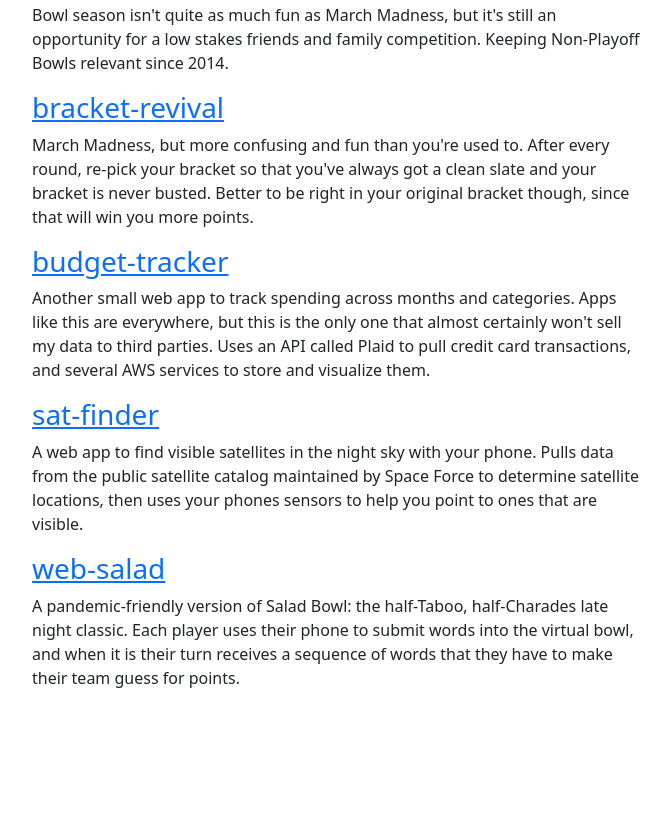
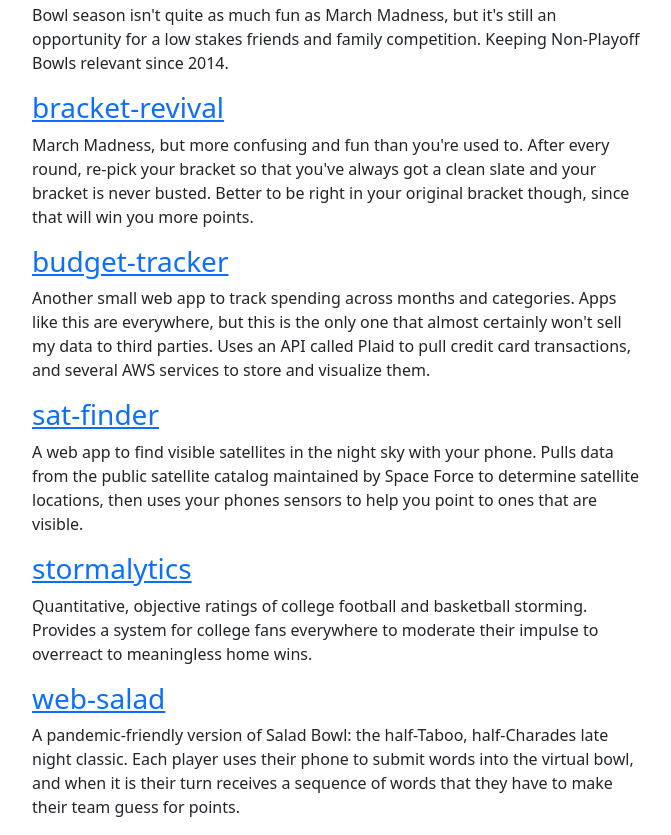
Before and after one commit to pdav5883/blr-home, a website built with webpack: page frontend/src/projects.html in a window 1280 px wide. Shown: the part 416-1251 px from the top of the page, without its empty margins (304-975 px from the left). Before the commit the page ends 1122 px from the top, so only its background shows below. Built offline with nearby package versions, Linux system fonts and the light colour scheme; files whose address does not match are found by name.

Commit message:
Add stormalytics

```diff
--- a/frontend/src/config/navbar-config.js
+++ b/frontend/src/config/navbar-config.js
@@ -19,6 +19,7 @@ export const navbarConfig = {
         { name: 'bracket-revival', url: 'https://bracket.bearloves.rocks' },
         { name: 'budget-tracker', url: 'https://budget.bearloves.rocks' },
         { name: 'sat-finder', url: 'https://sats.bearloves.rocks' },
+        { name: 'stormalytics', url: 'https://storm.bearloves.rocks' },
         { name: 'web-salad', url: 'https://salad.bearloves.rocks' },
         { name: 'blog', url: '/blog.html' }
       ]
--- a/frontend/src/projects.html
+++ b/frontend/src/projects.html
@@ -20,6 +20,8 @@
       <p>Another small web app to track spending across months and categories. Apps like this are everywhere, but this is the only one that almost certainly won't sell my data to third parties. Uses an API called Plaid to pull credit card transactions, and several AWS services to store and visualize them.</p>
       <h3><a href="https://github.com/pdav5883/sat-finder" target="_blank" rel="noopener noreferrer">sat-finder</a></h3>
       <p>A web app to find visible satellites in the night sky with your phone. Pulls data from the public satellite catalog maintained by Space Force to determine satellite locations, then uses your phones sensors to help you point to ones that are visible.</p>
+      <h3><a href="https://github.com/pdav5883/stormalytics" target="_blank" rel="noopener noreferrer">stormalytics</a></h3>
+      <p>Quantitative, objective ratings of college football and basketball storming. Provides a system for college fans everywhere to moderate their impulse to overreact to meaningless home wins.</p>
       <h3><a href="https://github.com/pdav5883/web-salad" target="_blank" rel="noopener noreferrer">web-salad</a></h3>
       <p>A pandemic-friendly version of Salad Bowl: the half-Taboo, half-Charades late night classic. Each player uses their phone to submit words into the virtual bowl, and when it is their turn receives a sequence of words that they have to make their team guess for points.</p>
     </div>
```
